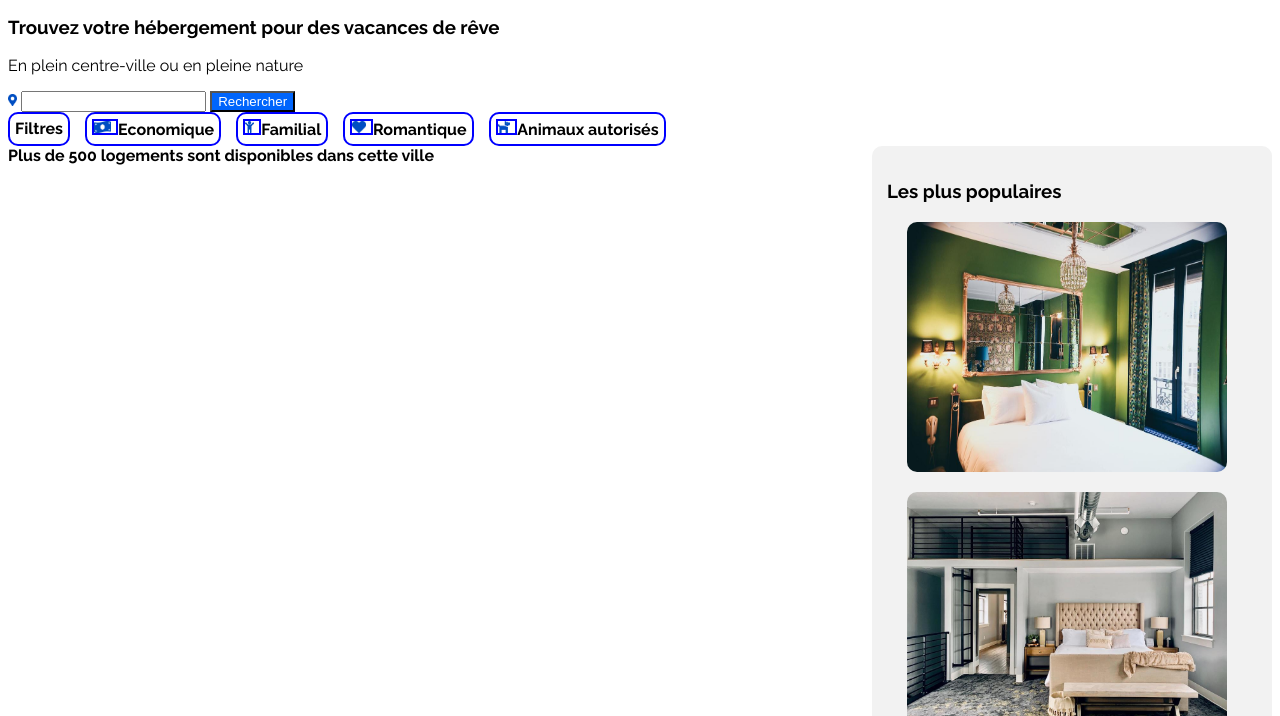
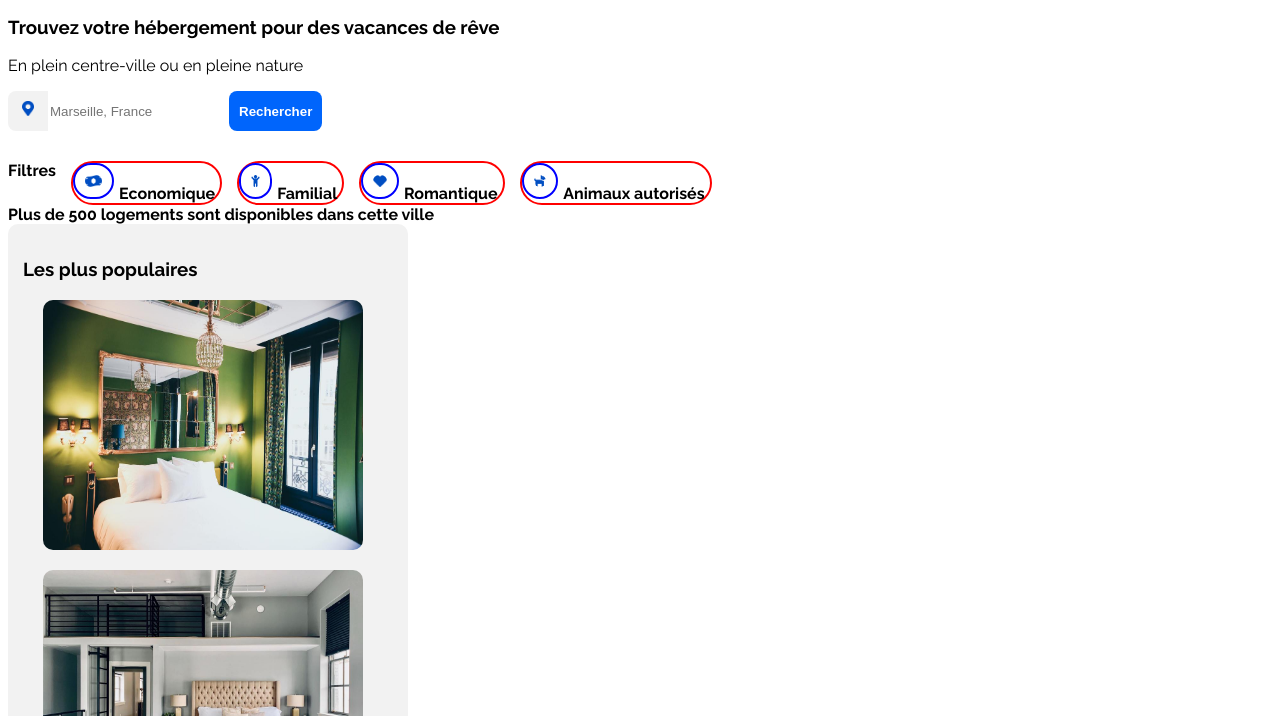
Before and after one commit to Taiki-Sensei/LucasdeMarin_2_14122020, a plain HTML site: page reservia.html in a window 1280 px wide. Shown: the part 84-800 px from the top of the page. Drawn offline with Linux system fonts and the light colour scheme.

Commit message:
ajout du ul et du flex sur certaines sections et modification des filtres

```diff
--- a/reservia.css
+++ b/reservia.css
@@ -38,12 +38,6 @@ nav ul
 	float: right;
 }
 
-button
-{
-	background-color: #0065FC;
-	color: white;
-}
-
 #filtres
 {
 	list-style-type: none;
@@ -53,7 +47,6 @@ button
 #filtres li
 {
 	margin-right: 15px;
-
 }
 
 header img
@@ -61,14 +54,24 @@ header img
 	height: 50px;
 }
 
+#flex-haut-de-page
+{
+	display: flex;
+	flex-wrap: wrap;
+}
+
 #hebergements-marseille
 {
 	border-radius: 10px;
 	background-color: #F2F2F2;
+	width: 70%;
+}
+
+#flex-hebergements
+{
 	display: flex;
     justify-content: space-around;
 	flex-wrap: wrap;
-	width: 70%;
 }
 
 aside
@@ -174,21 +177,35 @@ aside
 {
 	height: 12px;
 	color: #0065FC;
-	padding-right: 5px;
+	margin-right: 5px;
+	padding: 10px;
 	border: 2px solid blue;
+	border-radius: 30px;
 }
 
 #map
 {
-	height: 12px;
+	height: 15px;
+}
+
+#titre-filtre
+{
+	font-weight: bold;
+	vertical-align: middle;
 }
 
 .filtre
 {
-	border: 2px solid blue;
-	padding: 5px;
-	border-radius: 10px;
+	border: 2px solid red;
+	border-radius: 30px;
 	font-weight: bold;
+	padding-right: 5px;
+
+}
+
+.filtre a
+{
+
 }
 
 .onglet
@@ -203,3 +220,41 @@ aside
 	font-weight: bold;
 	color: #0065FC;
 }
+
+form
+{
+	display: flex;
+    flex-flow: row nowrap;
+    align-items: stretch;
+    width: max-content;
+
+
+    border-radius: 8px;
+    overflow: hidden;
+	margin-bottom: 30px;
+}
+
+i
+{
+    height: 40px;
+    width: 40px;
+    background:#F2F2F2;
+    color: #fff;
+    text-align: center;
+    line-height: 40px !important;
+}
+
+input.search
+{
+    border: none;
+}
+
+button.submit
+{
+    border: none;
+    background:#0065FC;
+	color: #fff;
+	font-weight: bold;
+    padding: 0 10px;
+	border-radius: 8px 0 0 8px
+}
--- a/reservia.html
+++ b/reservia.html
@@ -10,7 +10,7 @@
 			<img src="Images/logo/Reservia@3x.png">
 			<nav>
 				<ul>
-				 <li class="onglet"><a href="#hébergements">Hébergements</a></li>
+				 <li class="onglet"><a href="#hebergements">Hébergements</a></li>
 				 <li class="onglet"><a href="#activités">Activités</a></li>
 				 <li id="inscription"><a>S'inscrire</a></li>
 				</ul>
@@ -20,25 +20,38 @@
 			<h3>Trouvez votre hébergement pour des vacances de rêve</h3>
 			<p>En plein centre-ville ou en pleine nature</p>
 		</label>
-		<img src="Images/icones/map-marker-alt-solid.png" id="map">
+		<!--
 		<input type="search" id = "recherche-lieu">
-		<button>Rechercher</button>
-		<ul id = "filtres">
-		 	<li class="filtre">Filtres</li>
-			<li class="filtre"><a ><img src="Images/icones/money-bill-wave-solid.png">Economique</a></li>
+		<button>Rechercher</button>*/-->
+		<form>
+			<i><img src="Images/icones/map-marker-alt-solid.png" id="map"></i>
+			<input
+			  class="search"
+			  type="text"
+			  placeholder="Marseille, France"
+			  required />
+			<button
+			  class="submit"
+			  type="submit">
+				Rechercher
+			</button>
+		  </form>
+		<ul id="filtres">
+		 	<li id="titre-filtre">Filtres</li>
+			<li class="filtre"><a><img src="Images/icones/money-bill-wave-solid.png">Economique</a></li>
 			<li class="filtre"><a><img src="Images/icones/child-solid.png">Familial</a></li>
 			<li class="filtre"><a><img src="Images/icones/heart-solid.png">Romantique</a></li>
 			<li class="filtre"><a><img src="Images/icones/dog-solid.png">Animaux autorisés</a></li>
 		</ul>
 		<strong>Plus de 500 logements sont disponibles dans cette ville</strong>
+		<ul id = "flex-haut-de-page">
+			<li>
 				<aside>
 					<h3>Les plus populaires</h3>
 					<div class="carte2">
 						<img src="Images/hebergements/lesoleildumatin.jpg">
-				<div></div>
 						<p>Hôtel Le soleil du matin</p>
 						<p>Nuit à partir de 128€</p>
-				</div>
 					</div>
 					<div class="carte2">
 						<img src="Images/hebergements/aucoeurdeleau.jpg">
@@ -51,40 +64,57 @@
 						<p>Nuit à partir de 68€</p>
 					</div>
 				</aside>
-
+			</li>
+			<li>
 				<section id="hebergements-marseille">
-			<h3 id="hébergements">Hébergements à Marseille</h3>
+				<h3 id="hebergements">Hébergements à Marseille</h3>
+				<ul id = "flex-hebergements">
+					<li>
 						<div class="carte1">
 							<img src="Images/hebergements/lacannebiere.jpg">
 							<p>Auberge la Cannebière</p>
 							<p>Nuit à partir de 25€</p>
 						</div>
+					</li>
+					<li>
 						<div class="carte1">
 							<img src="Images/hebergements/hotelduport.jpg">
 							<p>Hôtel du port</p>
 							<p>Nuit à partir de 52€</p>
 						</div>
+					</li>
+					<li>
 						<div class="carte1">
 							<img src="Images/hebergements/lesmouettes.jpg">
 							<p>Hôtel Les mouettes</p>
 							<p>Nuit à partir de 76€</p>
 						</div>
+					</li>
+					<li>
 						<div class="carte1">
 							<img src="Images/hebergements/hoteldelamer.jpg">
 							<p>Hôtel de la mer</p>
 							<p>Nuit à partir de 46€</p>
 						</div>
+					</li>
+					<li>
 						<div class="carte1">
 							<img src="Images/hebergements/lepanier.jpg">
 							<p>Auberge Le Panier</p>
 							<p>Nuit à partir de 23€</p>
 						</div>
+					</li>
+					<li>
 						<div class="carte1">
 							<img src="Images/hebergements/chezamina.jpg">
 							<p>Hôtel chez Amina</p>
 							<p>Nuit à partir de 96€</p>
 						</div>
+					</li>
+				<ul>
 				</section>
+			</li>
+		</ul>
 		<h3 id="activités">Activités à  Marseille</i></h3>
 		<section id="activites-marseille">
 			<div class="carte3">
```
Lines whose indentation alone changed are shown as unchanged.
